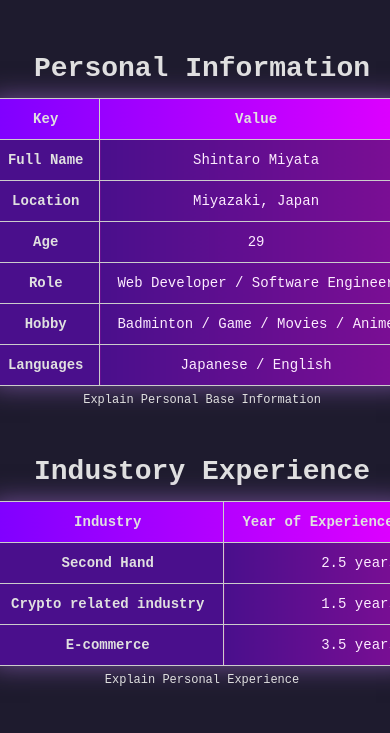
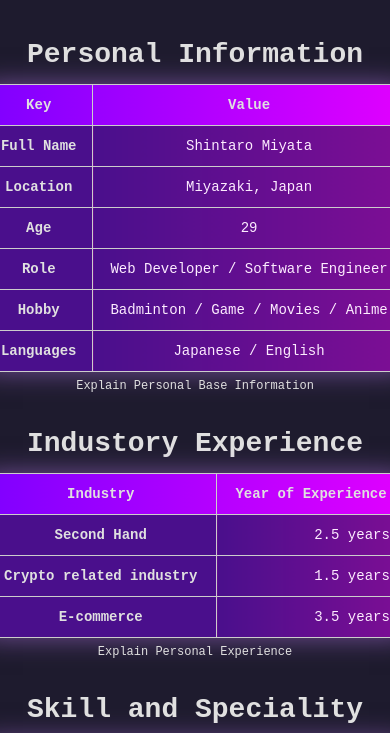
Before and after one commit to shint1015/course2-final-project, a plain HTML site: page pages/about.html in a window 390 px wide. Shown: the part 99-832 px from the top of the page. Drawn offline with Linux system fonts and the light colour scheme; a web font is replaced by a local one.

Commit message:
update style css

```diff
--- a/pages/about_style.css
+++ b/pages/about_style.css
@@ -92,6 +92,9 @@ h2 {
 }
 
 @media screen and (max-width: 767px) {
+    .table-container {
+        gap: initial;
+    }
     .first-table {
         grid-column: col / span 2;
         grid-row: row 1;
```
